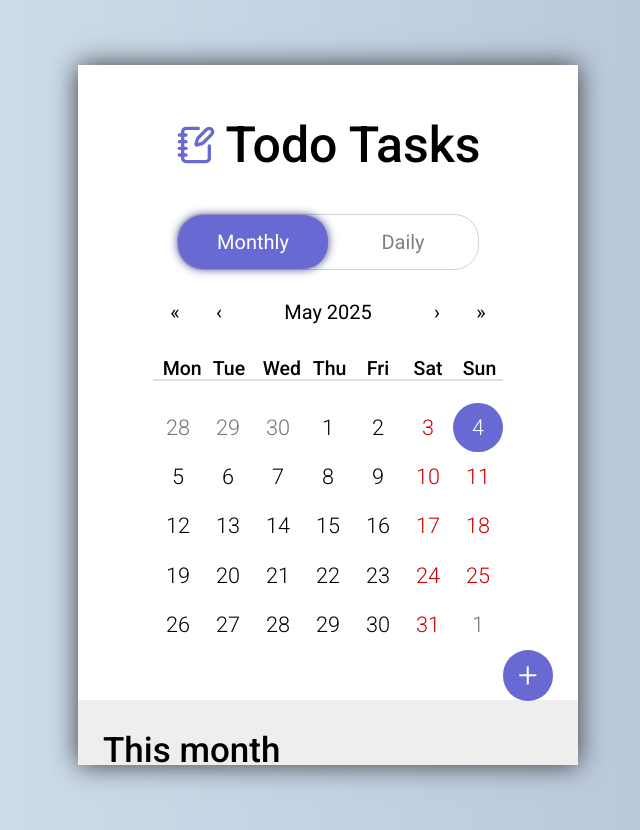
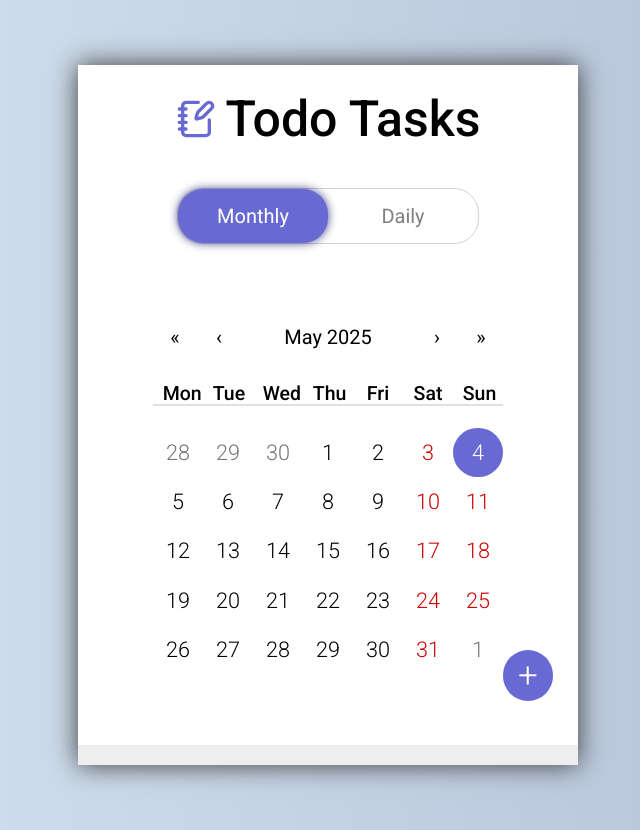
Before and after one commit to Matuxa1503/todo-app, a React (Vite) app in the folder frontend/: page /tasks in a window 1280 px wide. Shown: the whole page, without its empty margins (312-952 px from the left). Built offline with nearby package versions, Linux system fonts and the light colour scheme.

Commit message:
delete CalendarSection and added Header

```diff
--- a/frontend/package.json
+++ b/frontend/package.json
@@ -11,6 +11,7 @@
   },
   "dependencies": {
     "axios": "^1.9.0",
+    "framer-motion": "^12.9.4",
     "lucide-react": "^0.506.0",
     "react": "^19.0.0",
     "react-calendar": "^5.1.0",
--- a/frontend/src/pages/Tasks/CalendarSection/CalendarSection.module.scss
+++ b/frontend/src/pages/Tasks/Header/Header.module.scss
@@ -1,8 +1,8 @@
-.blockCalendar {
+.header {
   display: flex;
   align-items: center;
   flex-direction: column;
-  padding: 0 15px;
+  padding: 25px 15px 0;
 
   .blockTitle {
     display: flex;
--- a/frontend/src/pages/Tasks/CalendarSection/CalendarSection.tsx
+++ b/frontend/src/pages/Tasks/Header/Header.tsx
@@ -1,16 +1,15 @@
+import { FC } from 'react';
 import { NotebookPen } from 'lucide-react';
-import { FC } from 'react';
-import { CalendarTask } from '../../../components/CalendarTask/CalendarTask';
-import s from './CalendarSection.module.scss';
+import s from './Header.module.scss';
 
-interface CalendarSectionProps {
+interface HeaderProps {
   active: 'left' | 'right';
   isActive: (val: 'left' | 'right') => void;
 }
 
-export const CalendarSection: FC<CalendarSectionProps> = ({ active, isActive }) => {
+export const Header: FC<HeaderProps> = ({ active, isActive }) => {
   return (
-    <div className={s.blockCalendar}>
+    <div className={s.header}>
       <div className={s.blockTitle}>
         <NotebookPen color="#6969d4" width={40} height={40} />
         <h1 className={s.title}>Todo Tasks</h1>
@@ -23,7 +22,6 @@ export const CalendarSection: FC<CalendarSectionProps> = ({ active, isActive })
           Daily
         </button>
       </div>
-      <CalendarTask />
     </div>
   );
 };
--- a/frontend/src/pages/Tasks/Tasks.module.scss
+++ b/frontend/src/pages/Tasks/Tasks.module.scss
@@ -33,5 +33,12 @@
       cursor: pointer;
       background-color: rgb(105, 105, 212);
     }
+
+    .calendar {
+      display: flex;
+      align-items: center;
+      flex-direction: column;
+      padding: 0 15px;
+    }
   }
 }
--- a/frontend/src/pages/Tasks/Tasks.tsx
+++ b/frontend/src/pages/Tasks/Tasks.tsx
@@ -1,17 +1,38 @@
 import { FC, useState } from 'react';
+import { TasksList } from './TasksList/TasksList';
+import { Header } from './Header/Header';
+import { CalendarTask } from '../../components/CalendarTask/CalendarTask';
 import s from './Tasks.module.scss';
-import { CalendarSection } from './CalendarSection/CalendarSection';
-import { TasksList } from './TasksList/TasksList';
 
 export const Tasks: FC = () => {
   const [active, isActive] = useState<'left' | 'right'>('left');
-  // ПОВЫНОСИТЬ ВСЕ ПО КОМПОНЕНТАМ ЧТОБЫ НЕ БЫЛО ЗАХЛАМЛЕНИЯ, АНИМАЦИЮ ДОБАВИТЬ ПРИ ИЗМЕНЕНИИ КОНТЕНТА ДНЯ И КАЛЕНДАРЯ
+  // АНИМАЦИЮ ДОБАВИТЬ ПРИ ИЗМЕНЕНИИ КОНТЕНТА ДНЯ И КАЛЕНДАРЯ
   return (
     <div className={s.wrapper}>
       <div className={s.content}>
-        <div className={s.panel}>+</div>
-        <CalendarSection active={active} isActive={isActive} />
-        <TasksList />
+        <Header active={active} isActive={isActive} />
+
+        {active === 'left' && (
+          <>
+            <div className={s.panel}>+</div>
+            <div className={s.calendar}>
+              <CalendarTask />
+            </div>
+            <TasksList />
+          </>
+        )}
+
+        {active === 'right' && (
+          <>
+            <h1>Right BLock</h1>
+            <p>
+              Lorem, ipsum dolor sit amet consectetur adipisicing elit. Laudantium rem a optio repellendus cupiditate dolores sed facere
+              fugit, repellat voluptate ad debitis fuga animi ex dolore commodi harum culpa deserunt? Eveniet libero autem quae est
+              repudiandae accusamus ratione sed cumque velit accusantium. Nobis, voluptatem quam minus cum veniam aliquid officia.
+              Necessitatibus quae mollitia deserunt nulla eius alias labore ipsam eligendi!
+            </p>
+          </>
+        )}
       </div>
     </div>
   );
--- a/frontend/src/pages/Tasks/TasksList/TasksList.module.scss
+++ b/frontend/src/pages/Tasks/TasksList/TasksList.module.scss
@@ -1,7 +1,8 @@
 .blockTasks {
   width: 100%;
   background-color: #eeeeee;
-  padding: 10px 25px;
+  padding: 15px 25px;
+  margin: 20px 0 0;
 
   .subtitle {
     font-size: 35px;
@@ -15,5 +16,6 @@
     justify-content: space-around;
     background-color: #fff;
     padding: 10px 25px;
+    border-radius: 15px;
   }
 }
```
Also changed, not shown: 1 other file (tests, documents, lock files or other folders).
